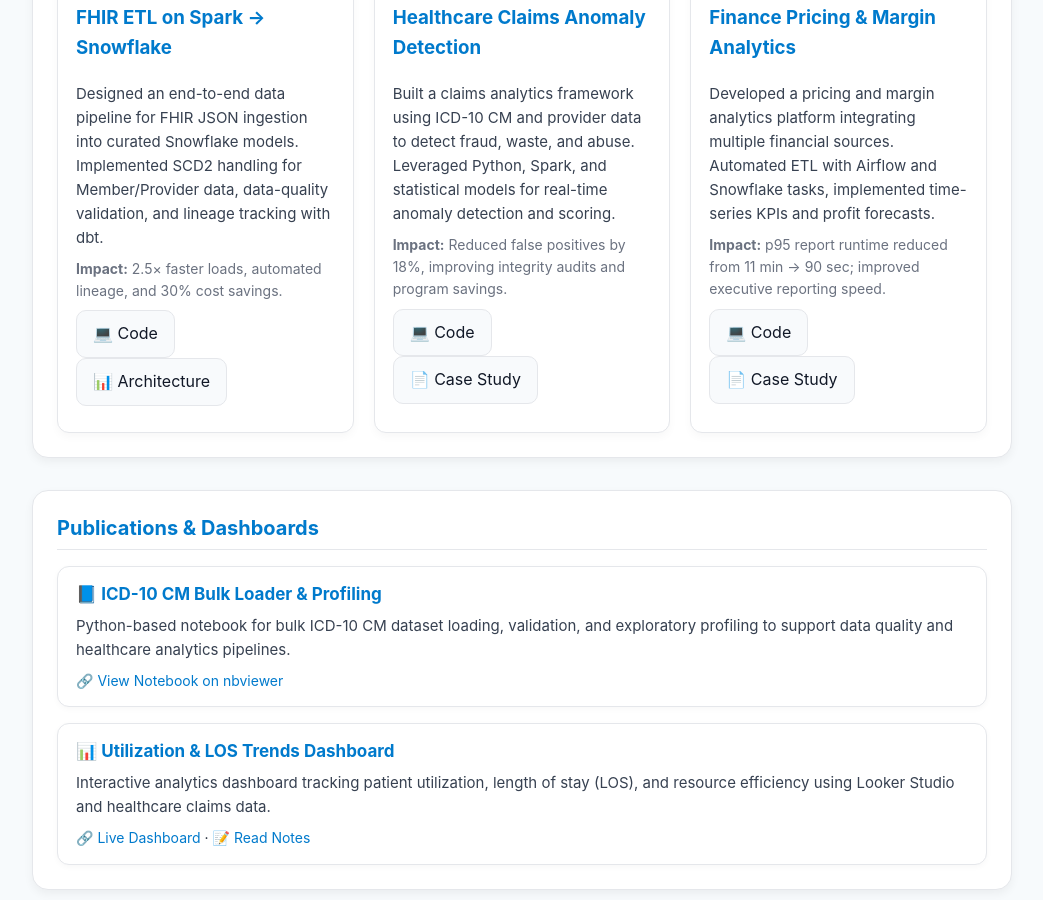
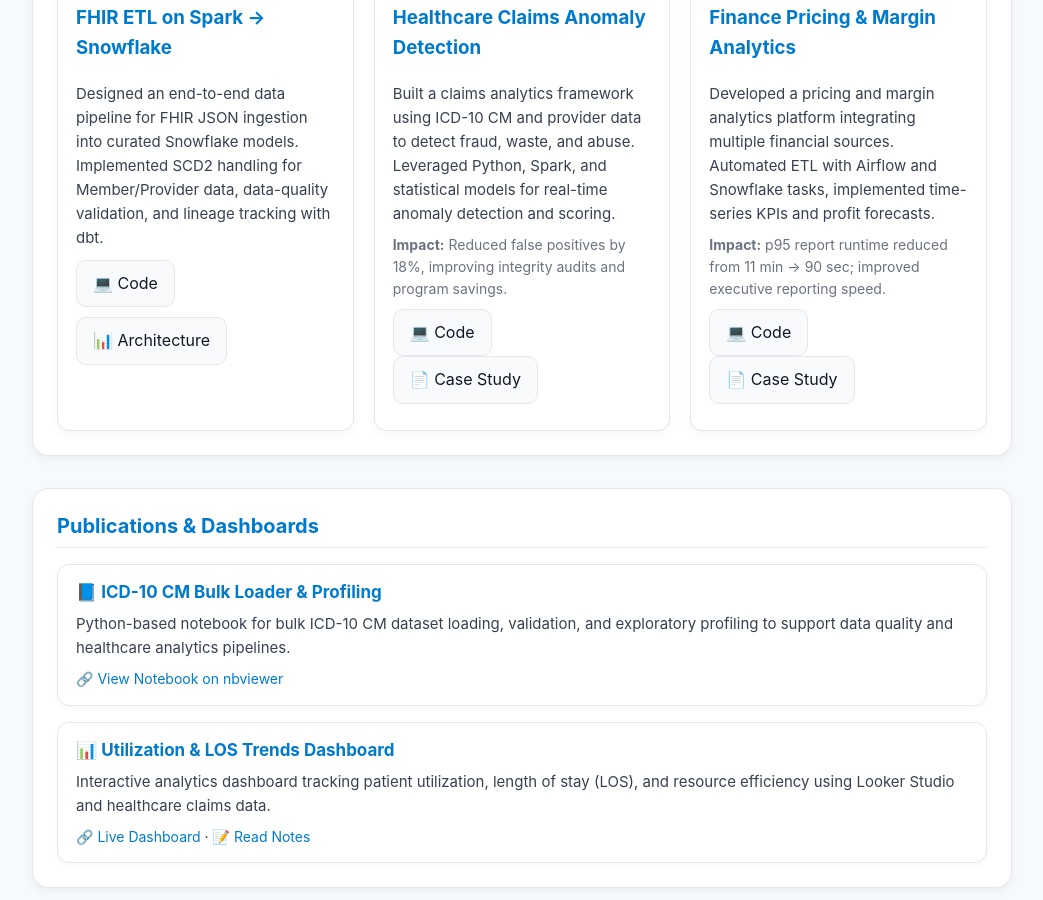
Before and after one commit to PawanJadhav7/PawanJadhav.github.io, a Jekyll site: the page built from index.md, in a window 1280 px wide and 900 px high, scrolled down 1260 px. Shown: the whole window, without its empty margins (118-1161 px from the left). Built offline with Jekyll 4.4.1, drawn with Linux system fonts in a browser that asks for light colours.

Commit message:
Update index.md

```diff
--- a/index.md
+++ b/index.md
@@ -102,8 +102,7 @@ layout: default
         Designed an end-to-end data pipeline for FHIR JSON ingestion into curated Snowflake models.
         Implemented SCD2 handling for Member/Provider data, data-quality validation, and lineage tracking with dbt.
       </p>
-      <p style="font-size:14px;color:#6b7280;"><strong>Impact:</strong> 2.5× faster loads, automated lineage, and 30% cost savings.</p>
-      <p>
+      <p style="display:flex;gap:10px;flex-wrap:wrap;margin-top:10px;">
         <a class="btn" href="https://github.com/PawanJadhav/FHIR-Snowflake" target="_blank">💻 Code</a>
         <a class="btn" href="/assets/diagrams/fhir_snowflake.png" target="_blank">📊 Architecture</a>
       </p>
```
